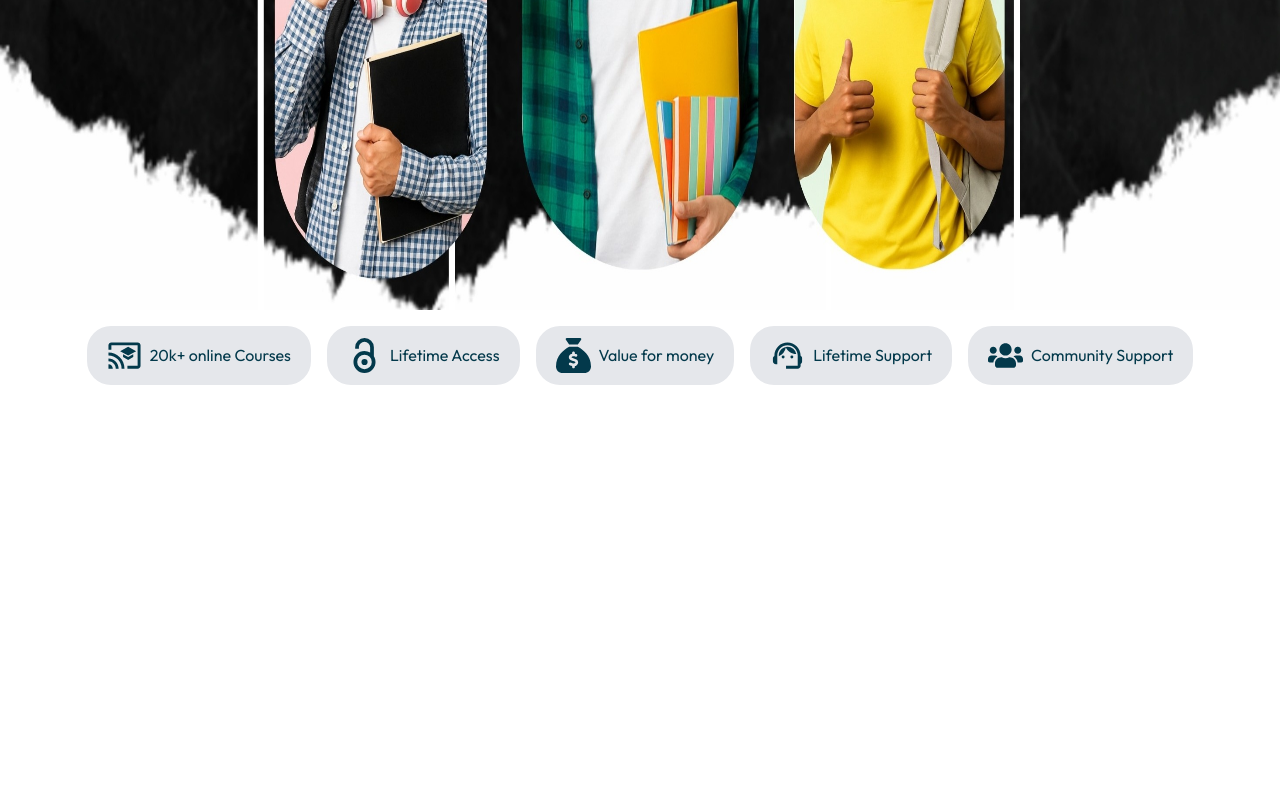
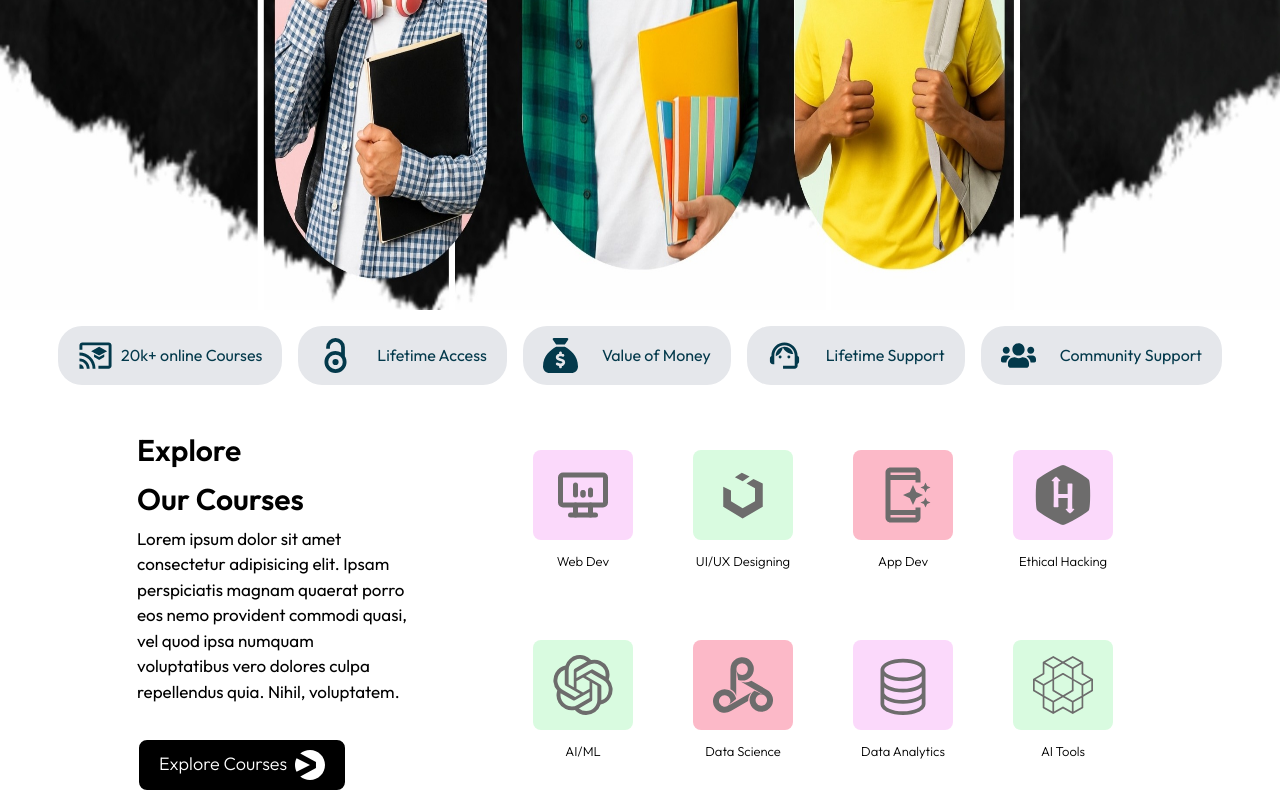
Before and after one commit to anish-kr-sahu/lms_mern, a React (Vite) app in the folder frontend/: page / in a window 1280 px wide. Shown: the part 810-1610 px from the top of the page. Before the commit the page ends 1210 px from the top, so only its background shows below. Built offline with nearby package versions, Linux system fonts and the light colour scheme; no server answers.

Commit message:
dashboard created

```diff
--- a/frontend/src/App.jsx
+++ b/frontend/src/App.jsx
@@ -10,6 +10,8 @@ import { useSelector } from 'react-redux'
 import Profile from './pages/Profile'
 import ForgetPassword from './pages/ForgetPassword'
 import EditProfile from './pages/EditProfile'
+import Dashboard from './pages/Educator/Dashboard'
+import Courses from './pages/Educator/Courses'
 
 export const serverUrl = "http://localhost:8000"
 
@@ -26,6 +28,8 @@ function App() {
          <Route path='/profile' element={userData?<Profile/>:<Navigate to={'/signup'}/>}/>
          <Route path='/forget' element={userData?<ForgetPassword/>:<Navigate to={'/signup'}/>}/>
          <Route path='/editprofile' element={userData?<EditProfile/> :<Navigate to={'/signup'} />}/>
+         <Route path='/dashboard' element={userData?.role === "educator"?<Dashboard/> :<Navigate to={'/signup'} />}/>
+         <Route path='/courses' element={userData?.role === "educator"?<Courses/> :<Navigate to={'/signup'} />}/>
       </Routes>
 
     </>
--- /dev/null
+++ b/frontend/src/component/ExploreCourses.jsx
@@ -0,0 +1,79 @@
+import React from 'react'
+import { SiViaplay } from "react-icons/si";
+import { TbDeviceDesktopAnalytics } from "react-icons/tb";
+import { DiUikit } from "react-icons/di";
+import { MdOutlineAppShortcut } from "react-icons/md";
+import { FaHackerrank } from "react-icons/fa6";
+import { SiOpenai } from "react-icons/si";
+import { SiGoogledataproc } from "react-icons/si";
+import { PiOpenAiLogoThin } from "react-icons/pi";
+import { BsDatabase } from "react-icons/bs";
+import { SiOpenaigym } from "react-icons/si";
+
+
+function ExploreCourses() {
+  return (
+    <div className='w-[100vw] min-h-[50vh] lg:h-[50vh] flex flex-col lg:flex-row items-center justify-center gap-4 px-[30px]'>
+    {/* left/top div */}
+    <div className='w-[100%] lg:w-[350px] lg:h-[100%] h-[400px] flex flex-col items-start justify-center gap-1 md:px-[40px] px-[20px] mt-[20px]'>
+        <span className='text-[30px] font-semibold'>Explore</span>
+        <span className='text-[30px] font-semibold'>Our Courses</span>
+        <p className='text-[17px]'>Lorem ipsum dolor sit amet consectetur adipisicing elit. Ipsam perspiciatis magnam quaerat porro eos nemo provident commodi quasi, vel quod ipsa numquam voluptatibus vero dolores culpa repellendus quia. Nihil, voluptatem.</p>
+        <button className='px-[20px] py-[10px] border-2 bg-[black] border-white text-white rounded-[10px] text-[18px] font-light flex gap-2 mt-[30px] cursor-pointer'>Explore Courses <SiViaplay className='w-[30px] h-[30px] lg:fill-white' /></button>
+    </div>
+    {/* right/top div */}
+    <div className='w-[720px] max-w-[90%] lg:h-[300px] md:min-h-[300px] flex items-center justify-center lg:gap-[60px] gap-[50px] flex-wrap mb-[50px] lg:mb-[0px]'>
+        <div className='w-[100px] h-[130px] font-light text-[13px] flex  flex-col gap-3 text-center '>
+        <div className='w-[100px] h-[90px] bg-[#fbd9fb] rounded-lg flex items-center justify-center'>
+            <TbDeviceDesktopAnalytics className='w-[60px] h-[60px] text-[#6d6c6c]' />
+        </div>
+        Web Dev
+     </div>
+        <div className='w-[100px] h-[130px] font-light text-[13px] flex  flex-col gap-3 text-center '>
+        <div className='w-[100px] h-[90px] bg-[#d9fbe0] rounded-lg flex items-center justify-center'>
+            <DiUikit className='w-[60px] h-[60px] text-[#6d6c6c]' />
+        </div>
+        UI/UX Designing
+     </div>
+        <div className='w-[100px] h-[130px] font-light text-[13px] flex  flex-col gap-3 text-center '>
+        <div className='w-[100px] h-[90px] bg-[#fcb9c8] rounded-lg flex items-center justify-center'>
+            <MdOutlineAppShortcut className='w-[60px] h-[60px] text-[#6d6c6c]' />
+        </div>
+        App Dev
+     </div>
+        <div className='w-[100px] h-[130px] font-light text-[13px] flex  flex-col gap-3 text-center '>
+        <div className='w-[100px] h-[90px] bg-[#fbd9fb] rounded-lg flex items-center justify-center'>
+            <FaHackerrank className='w-[60px] h-[60px] text-[#6d6c6c]' />
+        </div>
+        Ethical Hacking
+     </div>
+        <div className='w-[100px] h-[130px] font-light text-[13px] flex  flex-col gap-3 text-center '>
+        <div className='w-[100px] h-[90px] bg-[#d9fbe0] rounded-lg flex items-center justify-center'>
+            <SiOpenai className='w-[60px] h-[60px] text-[#6d6c6c]' />
+        </div>
+        AI/ML
+     </div>
+        <div className='w-[100px] h-[130px] font-light text-[13px] flex  flex-col gap-3 text-center '>
+        <div className='w-[100px] h-[90px] bg-[#fcb9c8] rounded-lg flex items-center justify-center'>
+            <SiGoogledataproc className='w-[60px] h-[60px] text-[#6d6c6c]' />
+        </div>
+        Data Science
+     </div>
+        <div className='w-[100px] h-[130px] font-light text-[13px] flex  flex-col gap-3 text-center '>
+        <div className='w-[100px] h-[90px] bg-[#fbd9fb] rounded-lg flex items-center justify-center'>
+            <BsDatabase className='w-[60px] h-[60px] text-[#6d6c6c]' />
+        </div>
+       Data Analytics
+     </div>
+        <div className='w-[100px] h-[130px] font-light text-[13px] flex  flex-col gap-3 text-center '>
+        <div className='w-[100px] h-[90px] bg-[#d9fbe0] rounded-lg flex items-center justify-center'>
+            <SiOpenaigym className='w-[60px] h-[60px] text-[#6d6c6c]' />
+        </div>
+       AI Tools
+     </div>
+    </div>
+    </div>
+  )
+}
+
+export default ExploreCourses
--- a/frontend/src/component/Logos.jsx
+++ b/frontend/src/component/Logos.jsx
@@ -10,13 +10,13 @@ function Logos() {
     <div className='w-[100vw] min-h-[90px] flex items-center justify-center flex-wrap gap-4 md:md-[50px]'>
         <div className='flex items-center justify-center gap-2 px-5 py-3 rounded-3xl bg-gray-200 cursor-pointer text-[#03394b]'>
         <MdCastForEducation className='w-[35px] h-[35px] fill-[#03394b]'/>20k+ online Courses</div>
-        <div className='flex items-center justify-center gap-2 px-5 py-3 rounded-3xl bg-gray-200 cursor-pointer text-[#03394b]'>
+        <div className='flex items-center justify-center gap-6 px-5 py-3 rounded-3xl bg-gray-200 cursor-pointer text-[#03394b]'>
         <SiOpenaccess className='w-[35px] h-[35px] fill-[#03394b]'/>Lifetime Access</div>
-        <div className='flex items-center justify-center gap-2 px-5 py-3 rounded-3xl bg-gray-200 cursor-pointer text-[#03394b]'>
-        <FaSackDollar className='w-[35px] h-[35px] fill-[#03394b]'/>Value for money</div>
-        <div className='flex items-center justify-center gap-2 px-5 py-3 rounded-3xl bg-gray-200 cursor-pointer text-[#03394b]'>
+        <div className='flex items-center justify-center gap-6 px-5 py-3 rounded-3xl bg-gray-200 cursor-pointer text-[#03394b]'>
+        <FaSackDollar className='w-[35px] h-[35px] fill-[#03394b]'/>Value of Money</div>
+        <div className='flex items-center justify-center gap-6 px-5 py-3 rounded-3xl bg-gray-200 cursor-pointer text-[#03394b]'>
         < MdSupportAgent className='w-[35px] h-[35px] fill-[#03394b]'/>Lifetime Support</div>
-        <div className='flex items-center justify-center gap-2 px-5 py-3 rounded-3xl bg-gray-200 cursor-pointer text-[#03394b]'>
+        <div className='flex items-center justify-center gap-6 px-5 py-3 rounded-3xl bg-gray-200 cursor-pointer text-[#03394b]'>
         <FaUsers className='w-[35px] h-[35px] fill-[#03394b]'/>Community Support</div>
     </div>
   )
--- a/frontend/src/component/Nav.jsx
+++ b/frontend/src/component/Nav.jsx
@@ -42,7 +42,8 @@ function Nav() {
             {userData?.photoUrl? <img src={userData?.photoUrl} className='w-[50px] h-[50px] rounded-full text-white flex items-center justify-center text-[20px] border-2 bg-[black] border-white cursor-pointer' onClick={() => setShow(prev=>!prev)}/>: <div className='w-[50px] h-[50px] rounded-full text-white flex items-center justify-center text-[20px] border-2 bg-[black] border-white cursor-pointer' onClick={() => setShow(prev=>!prev)}>
             {userData?.name?.slice(0,1).toUpperCase()}
             </div>}
-            {userData?.role === "educator" && <div className='px-[20px] py-[10px] border-2 border-white text-white bg-[black] rounded-[10px] text-[18px] font-light cursor-pointer'>Dashboard</div>}
+            {userData?.role === "educator" && <div className='px-[20px] py-[10px] border-2 border-white text-white bg-[black] rounded-[10px] text-[18px] font-light cursor-pointer' onClick={() => navigate('/dashboard')}
+            >Dashboard</div>}
             {!userData ?<span className='px-[20px] py-[10px] border-2 border-white text-white rounded-[10px] text-[18px] font-light cursor-pointer bg-[#000000d5]' onClick={() => navigate("/login")}>Login</span>:
             <span className='px-[20px] py-[10px] border-2 bg-white text-black rounded-[10px] text-[18px] shadow-sm cursor-pointer 'onClick={handleLoginOut}>Logout</span>}
            {show &&<div className='absolute top-[110%] right-[15%] flex items-center flex-col justify-center gap-2 text-[16px] rounded-md bg-[white] px-[15px] py-[10px] border-[2px] border-black hover:border-white hover:text-white cursor-pointer hover:bg-black'>
@@ -59,7 +60,7 @@ function Nav() {
             </div>}
              <div className='w-[200px] h-[65px] border-2 border-white text-white bg-[black] rounded-[10px] flex items-center justify-center text-[18px] font-light cursor-pointer' onClick={() => navigate("/profile")}>My Profile</div>
              <div className='w-[200px] h-[65px] border-2 border-white text-white bg-[black] rounded-[10px] flex items-center justify-center text-[18px] font-light cursor-pointer'>My Courses</div>
-             {userData?.role === "educator" && <div className='w-[200px] h-[65px] border-2 border-white flex items-center justify-center text-white bg-[black] rounded-[10px] text-[18px] font-light cursor-pointer'>Dashboard</div>}
+             {userData?.role === "educator" && <div className='w-[200px] h-[65px] border-2 border-white flex items-center justify-center text-white bg-[black] rounded-[10px] text-[18px] font-light cursor-pointer' onClick={() => navigate('/dashboard')}>Dashboard</div>}
               {!userData ?<span className='w-[200px] h-[65px] border-2 border-white text-white bg-[black] rounded-[10px] flex items-center justify-center text-[18px] font-light cursor-pointer' onClick={() => navigate("/login")}>Login</span>:
             <span className='w-[200px] h-[65px] border-2 border-white text-white bg-[black] rounded-[10px] flex items-center justify-center text-[18px] font-light cursor-pointer'onClick={handleLoginOut}>Logout</span>}
         </div>
--- /dev/null
+++ b/frontend/src/pages/Educator/Courses.jsx
@@ -0,0 +1,11 @@
+import React from 'react'
+
+function Courses() {
+  return (
+    <div>
+
+    </div>
+  )
+}
+
+export default Courses
--- /dev/null
+++ b/frontend/src/pages/Educator/CreateCourses.jsx
@@ -0,0 +1,11 @@
+import React from 'react'
+
+function CreateCourses() {
+  return (
+    <div>
+
+    </div>
+  )
+}
+
+export default CreateCourses
--- /dev/null
+++ b/frontend/src/pages/Educator/Dashboard.jsx
@@ -0,0 +1,32 @@
+import React from 'react'
+import { useSelector } from 'react-redux'
+import { useNavigate } from 'react-router-dom';
+
+function Dashboard() {
+    const {userData} = useSelector(state=>state.user);
+    const navigate = useNavigate();
+
+  return (
+    <div className='flex min-h-screen bg-gray-100'>
+        <div className='w-full px-6 py-10 bg-gray-50 space-y-10'>
+            {/* main section */}
+            <div className='max-w-5xl mx-auto bg-white rounded-xl shadow-md p-6 flex flex-col md:flex-row items-center gap-6'>
+                <img src={userData?.photoUrl || userData?.name?.slice(0,1).toUpperCase()} className='w-28 h-28 rounded-full object-cover border-4 border-black shadow-md' alt="educator" />
+            <div className='text-center md:text-left space-y-1'>
+                <h1 className='text-2xl font-bold text-gray-800'>Welcome , {userData?.name || "Educator"}👋 </h1>
+                <h1 className='text-xl font-semibold text-gray-800'>Total Earning : 0</h1>
+                <p className='text-gray-600 text-sm'>{userData?.description || "Start Creating Courses for Your Students"}</p>
+                <h1 className='px-[10px] text-center py-[10px] border-2 bg-black text-white rounded-[10px] text-[15px] font-light flex items-center justify-center cursor-pointer' onClick={() => navigate("/courses")} >Create Courses</h1>
+                <p className=''></p>
+            </div>
+            </div>
+            {/* Graph section */}
+            <div>
+
+            </div>
+        </div>
+    </div>
+  )
+}
+
+export default Dashboard
--- /dev/null
+++ b/frontend/src/pages/Educator/EditCourse.jsx
@@ -0,0 +1,11 @@
+import React from 'react'
+
+function EditCourse() {
+  return (
+    <div>
+
+    </div>
+  )
+}
+
+export default EditCourse
--- a/frontend/src/pages/Home.jsx
+++ b/frontend/src/pages/Home.jsx
@@ -5,6 +5,7 @@ import { SiViaplay } from "react-icons/si";
 import ai from "../assets/ai.png"
 import ai1 from "../assets/SearchAi.png"
 import Logos from '../component/Logos';
+import ExploreCourses from '../component/ExploreCourses';
 
 function Home() {
   return (
@@ -20,6 +21,7 @@ function Home() {
         </div>
       </div>
         <Logos/>
+        <ExploreCourses/>
     </div>
   )
 }
```
